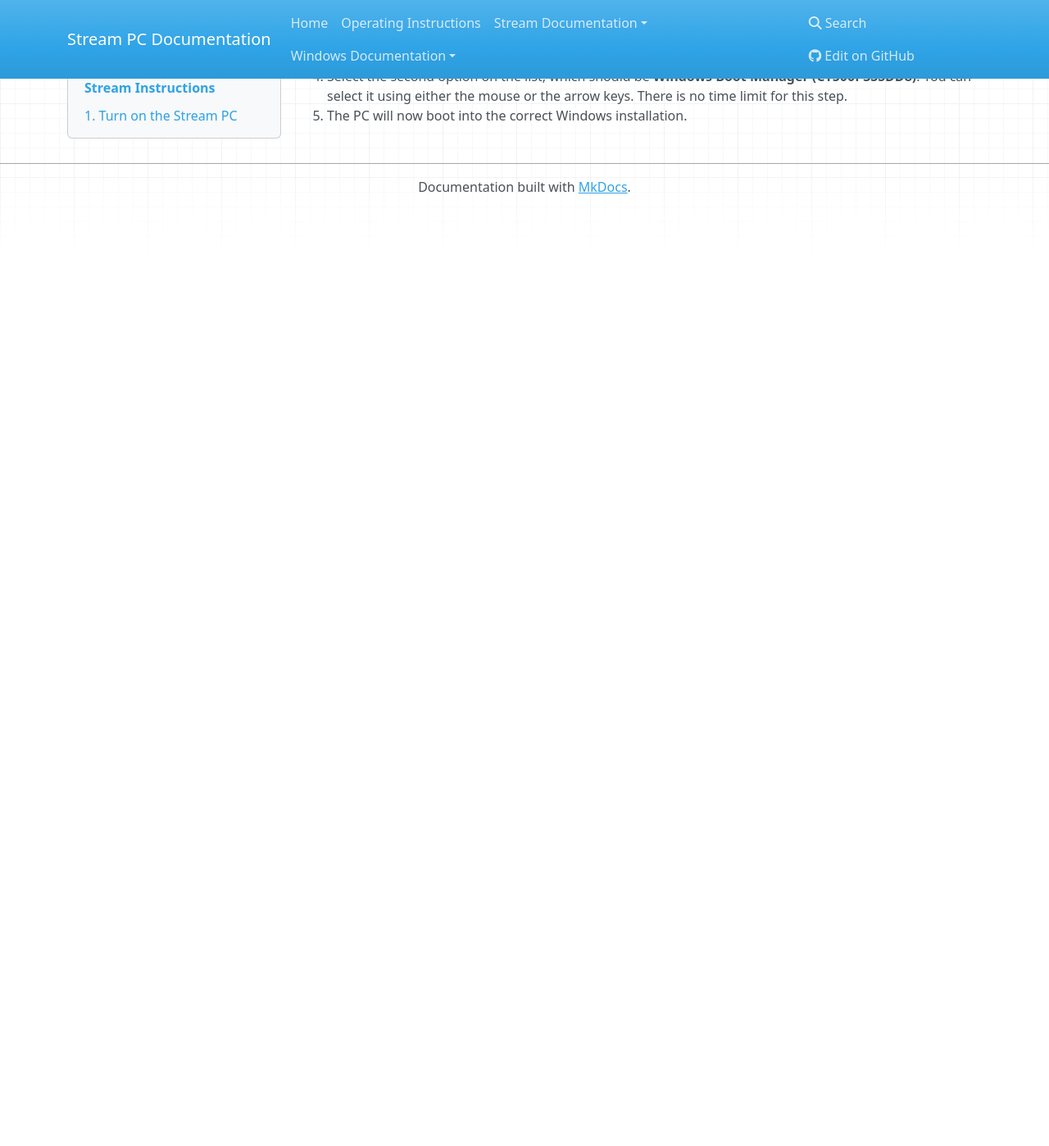
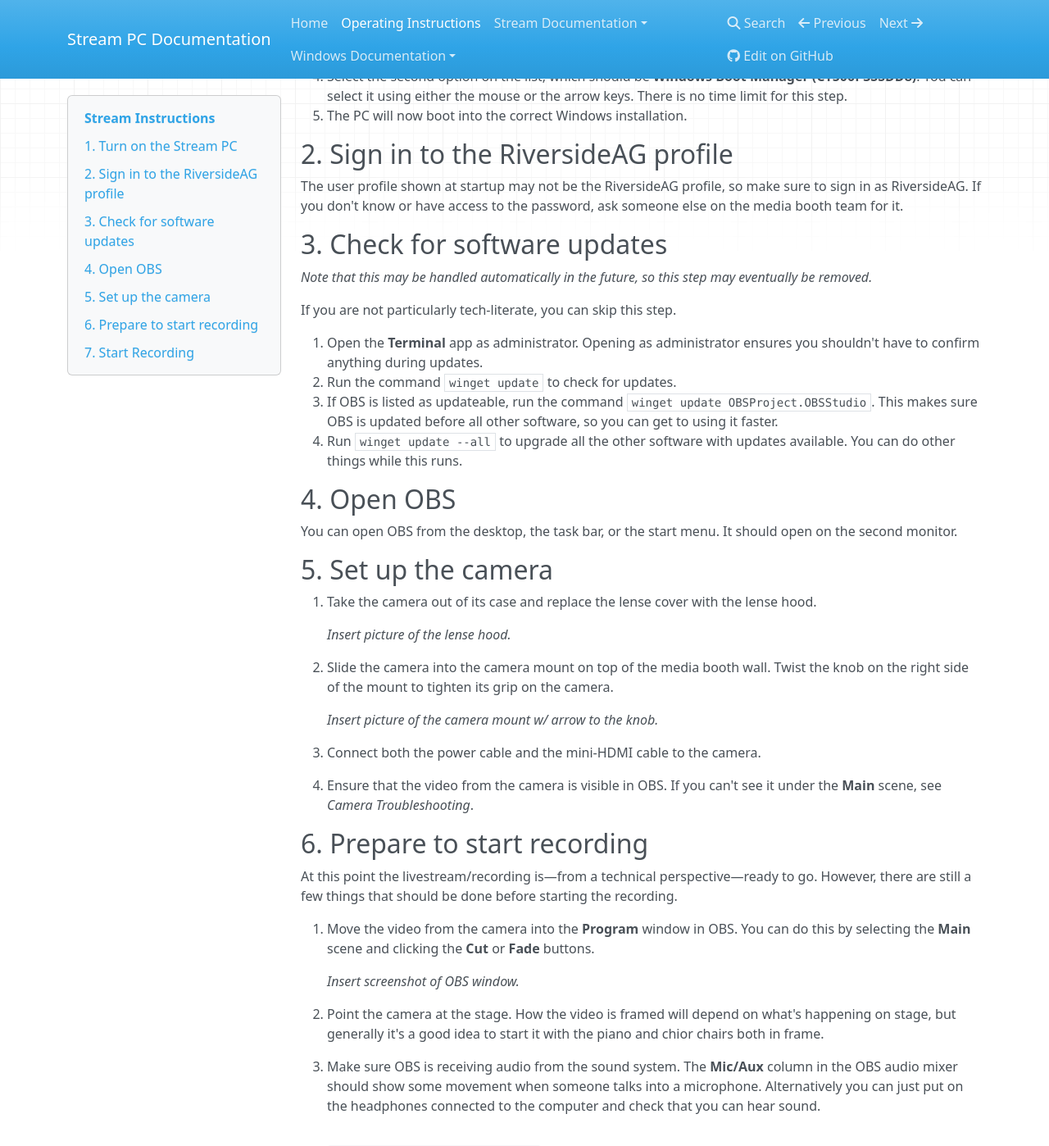
Before and after one commit to RiversideAG/Stream-PC-Documentation, an MkDocs documentation site: the page built from docs/Stream Instructions.md, in a window 1280 px wide and 1400 px high, scrolled down 500 px. Shown: the whole window at 82% size. Built offline with MkDocs 1.6.1, drawn with Linux system fonts in a browser that asks for light colours; nearby versions of some CDN libraries; before the commit the page ends 900 px from its top, so only the background shows below that; some of the changed text lies outside the part shown.

Commit message:
Complete Stream Instructions up to recording start

```diff
--- a/docs/Stream Instructions.md
+++ b/docs/Stream Instructions.md
@@ -1,6 +1,6 @@
 # Stream Instructions
 
-These instructions will walk you through setting up a Sunday service livestream, what do do during a livestream, and how to shut down the stream after the service finishes. If you want more details on how the stream works, see the [Stream Documentation](OBS/OBS.md). If you want more details on how the stream PC works, see the [Windows Documentation](Windows/Windows%20Documentation.md).
+These instructions will walk you through setting up a Sunday service livestream, what do do during a livestream, and how to shut down the stream after the service finishes. If you need to learn some basics of how to operate OBS, see [OBS Basics](Stream/OBS%20Basics.md). If you want more details on how the stream works, see the [Stream Documentation](Stream/OBS%20Documentation.md). If you want more details on how the stream PC works, see the [Windows Documentation](Windows/Windows%20Documentation.md).
 
 ## 1. Turn on the Stream PC
 
@@ -13,3 +13,57 @@ The Stream PC is currently in a transition phase between two different installat
 3. Upon seeing the **Pro Series** logo (or before), rapidly and repeatedly press the **[F11]** key on the keyboard. Keep pressing until you see a menu with the title **"Please select boot device"**.
 4. Select the second option on the list, which should be **Windows Boot Manager (CT500P3SSDD8)**. You can select it using either the mouse or the arrow keys. There is no time limit for this step.
 5. The PC will now boot into the correct Windows installation.
+
+## 2. Sign in to the RiversideAG profile
+
+The user profile shown at startup may not be the RiversideAG profile, so make sure to sign in as RiversideAG. If you don't know or have access to the password, ask someone else on the media booth team for it.
+
+## 3. Check for software updates
+
+*Note that this may be handled automatically in the future, so this step may eventually be removed.*
+
+If you are not particularly tech-literate, you can skip this step.
+
+1. Open the **Terminal** app as administrator. Opening as administrator ensures you shouldn't have to confirm anything during updates.
+2. Run the command `winget update` to check for updates.
+3. If OBS is listed as updateable, run the command `winget update OBSProject.OBSStudio`. This makes sure OBS is updated before all other software, so you can get to using it faster.
+4. Run `winget update --all` to upgrade all the other software with updates available. You can do other things while this runs.
+
+## 4. Open OBS
+
+You can open OBS from the desktop, the task bar, or the start menu. It should open on the second monitor.
+
+## 5. Set up the camera
+
+1. Take the camera out of its case and replace the lense cover with the lense hood.
+
+    *Insert picture of the lense hood.*
+
+2. Slide the camera into the camera mount on top of the media booth wall. Twist the knob on the right side of the mount to tighten its grip on the camera.
+
+    *Insert picture of the camera mount w/ arrow to the knob.*
+
+3. Connect both the power cable and the mini-HDMI cable to the camera.
+4. Ensure that the video from the camera is visible in OBS. If you can't see it under the **Main** scene, see *Camera Troubleshooting*.
+
+## 6. Prepare to start recording
+
+At this point the livestream/recording is—from a technical perspective—ready to go. However, there are still a few things that should be done before starting the recording.
+
+1. Move the video from the camera into the **Program** window in OBS. You can do this by selecting the **Main** scene and clicking the **Cut** or **Fade** buttons.
+
+    *Insert screenshot of OBS window.*
+
+2. Point the camera at the stage. How the video is framed will depend on what's happening on stage, but generally it's a good idea to start it with the piano and chior chairs both in frame.
+
+3. Make sure OBS is receiving audio from the sound system. The **Mic/Aux** column in the OBS audio mixer should show some movement when someone talks into a microphone. Alternatively you can just put on the headphones connected to the computer and check that you can hear sound.
+
+    ![The OBS Audio Mixer with movement in the Mic/Aux column](Images/OBS_Audio_Mixer.png)
+
+    If you can't hear or see anything, see *Sound Troubleshooting*.
+
+## 7. Start Recording
+
+Once someone starts talking to the audience on stage—or ideally just before—you can start recording. Often someone will start playing music just before the service officially starts, so that can be a good time to start recording as well. Don't worry about the exact moment you start—the recording can always be cropped to start a bit later.
+
+You can start recording by clicking the **Start Recording** button in OBS.
--- a/mkdocs.yml
+++ b/mkdocs.yml
@@ -9,7 +9,7 @@ markdown_extensions:
 
 nav:
   - Home: index.md
-  - Operating Instructions: Recording Instructions.md
+  - Operating Instructions: Stream Instructions.md
   - Stream Documentation:
     - OBS Documentation: Stream/OBS Documentation.md
     - Stream Troubleshooting: Stream/Stream Troubleshooting.md
```
Also changed, not shown: docs/Stream/Stream Troubleshooting.md (added, +7 -0 lines), docs/Images/OBS_Audio_Mixer.png (added).
